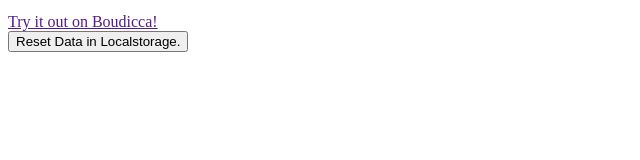
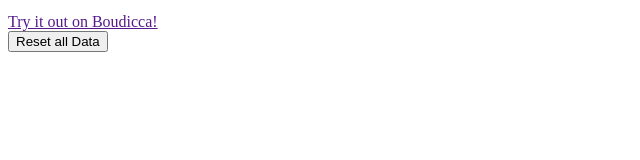
Before and after one commit to kadhonn/boudicca_query_builder, a plain HTML site: page src/index.html in a window 1280 px wide. Shown: the whole page, without its empty margins (0-640 px from the left). Drawn offline with Linux system fonts and the light colour scheme.

Commit message:
make reset button better

```diff
--- a/src/index.html
+++ b/src/index.html
@@ -14,7 +14,7 @@
         <div>
             <button id="panicButton"
                     title="Use this if for whatever reason the generator does not work anymore, maybe some data has changed.">
-                Reset Data in Localstorage.
+                Reset all Data
             </button>
         </div>
     </div>
--- a/src/index.js
+++ b/src/index.js
@@ -8,6 +8,7 @@
 const panicButton = document.getElementById('panicButton');
 panicButton.onclick = function() {
     reset();
+    location.reload();
 }
 
 Blockly.common.defineBlocks(blocks);
```
